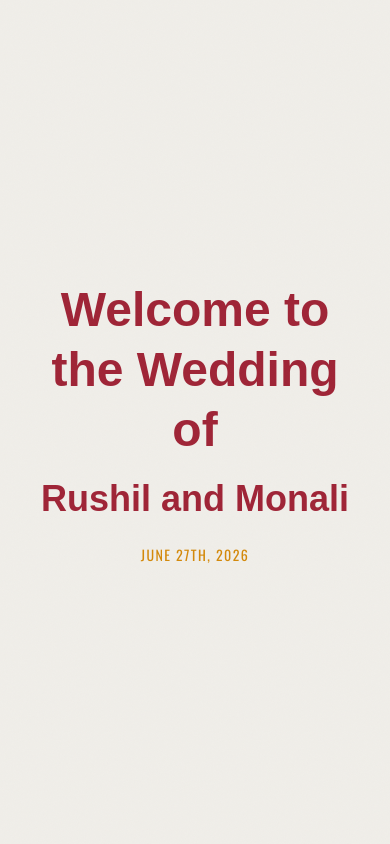
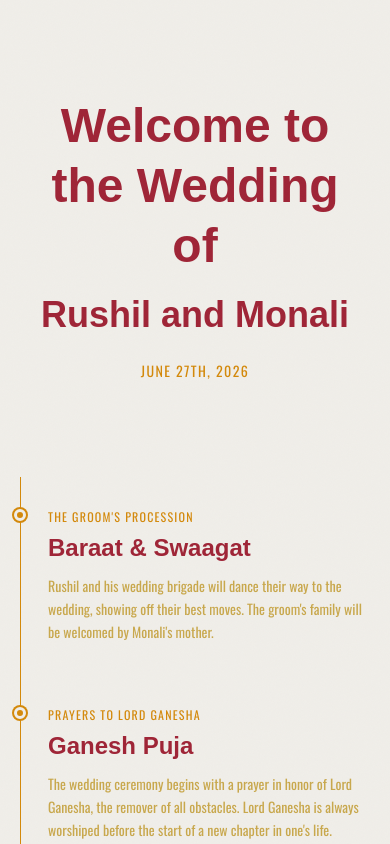
Before and after one commit to krushpatel04/M-R-Wedding, a Next.js app: page /M-R-Wedding/ in a window 390 px wide. Shown: the top 844 px of the page. Built offline with nearby package versions, Linux system fonts and the light colour scheme; a web font is replaced by a local one.

Commit message:
Reduce hero height on mobile

```diff
--- a/app/components/Portfolio.tsx
+++ b/app/components/Portfolio.tsx
@@ -269,7 +269,7 @@ export default function Portfolio() {
     <div style={{ background: "var(--color-background)" }}>
 
       {/* ── Hero ─────────────────────────────────────────────────────────── */}
-      <div className="min-h-screen flex flex-col items-center justify-center px-6 text-center">
+      <div className="py-24 md:min-h-screen flex flex-col items-center justify-center px-6 text-center">
         <h1
           className="text-5xl sm:text-7xl font-bold leading-tight mb-4"
           style={{ color: "var(--color-header)" }}
```
